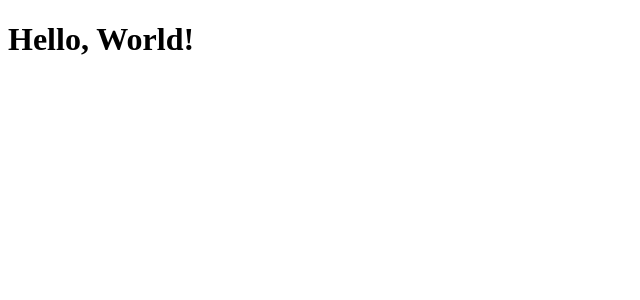
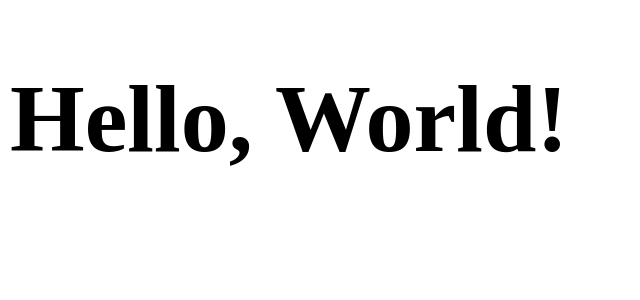
Before and after one commit to ZuydUniversity/2425-B2C6-B2B-2-Frontend, a Next.js app: page / in a window 1280 px wide. Shown: the top 300 px of the page, without its empty margins (0-640 px from the left). Built offline with nearby package versions, Linux system fonts and the light colour scheme.

Commit message:
add normalize.css, sass, formik

```diff
--- a/package.json
+++ b/package.json
@@ -16,7 +16,9 @@
   },
   "dependencies": {
     "@reduxjs/toolkit": "^2.8.2",
+    "formik": "^2.4.6",
     "next": "^15.3.2",
+    "normalize.css": "^8.0.1",
     "react": "^19.1.0",
     "react-dom": "^19.1.0",
     "react-redux": "^9.2.0"
@@ -33,6 +35,7 @@
     "jest": "^29.7.0",
     "jest-environment-jsdom": "^29.7.0",
     "prettier": "^3.5.3",
+    "sass": "^1.89.0",
     "ts-node": "^10.9.2",
     "typescript": "^5.8.3"
   }
--- a/src/pages/_app.tsx
+++ b/src/pages/_app.tsx
@@ -1,3 +1,4 @@
+import "normalize.css";
 import {Provider} from "react-redux";
 import store from "../redux/store";
 import {FC} from "react";
--- /dev/null
+++ b/src/pages/index.module.scss
@@ -0,0 +1,7 @@
+.wrapper {
+  margin: 10px;
+}
+
+.title {
+  font-size: 6rem;
+}
--- a/src/pages/index.tsx
+++ b/src/pages/index.tsx
@@ -1,9 +1,10 @@
+import styles from "./index.module.scss";
 import {FC} from "react";
 
 const Home: FC = () => {
   return (
-    <div>
-      <h1>Hello, World!</h1>
+    <div className={styles.wrapper}>
+      <h1 className={styles.title}>Hello, World!</h1>
     </div>
   );
 }
```
Also changed, not shown: 1 other file (tests, documents, lock files or other folders).
